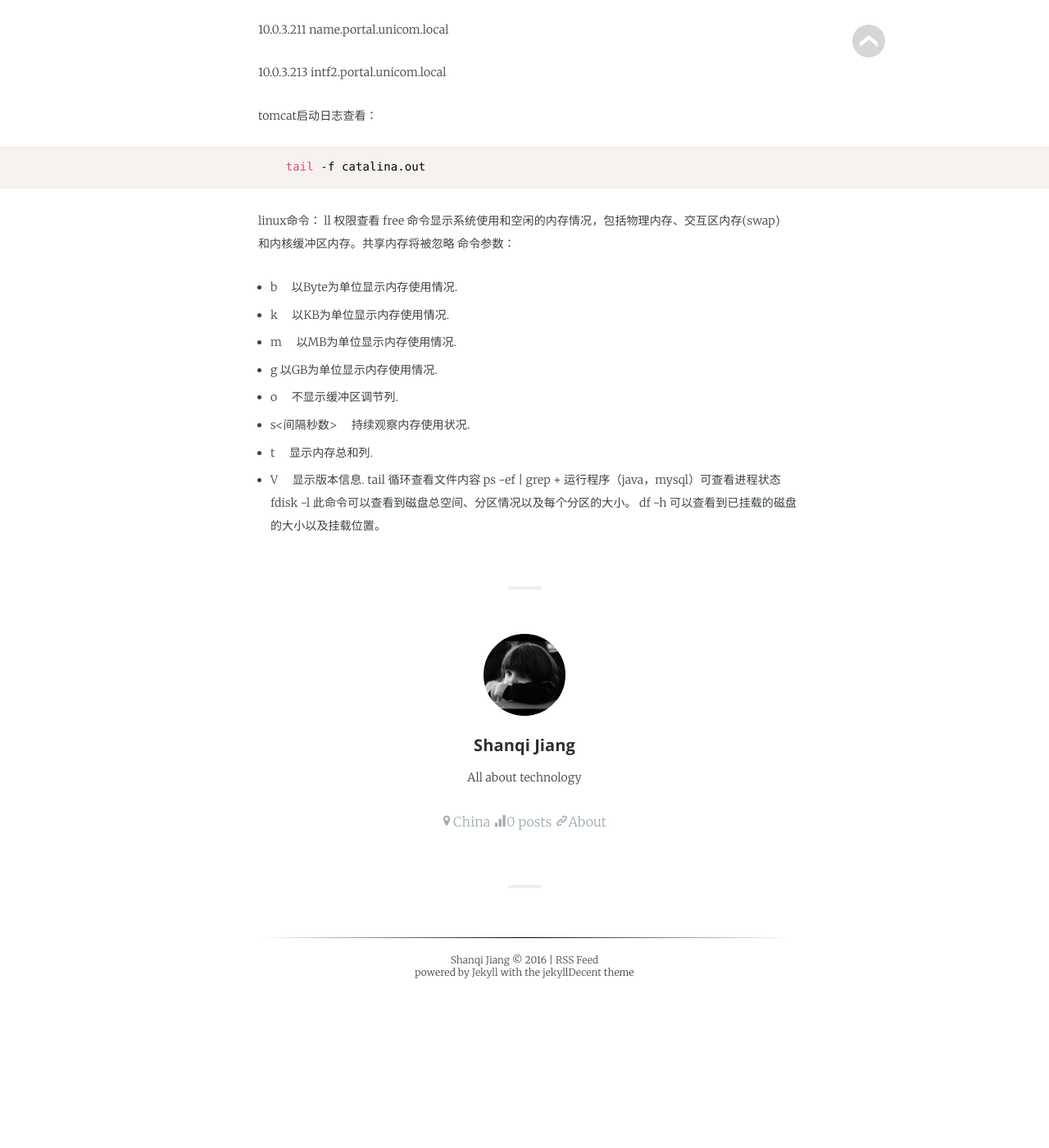
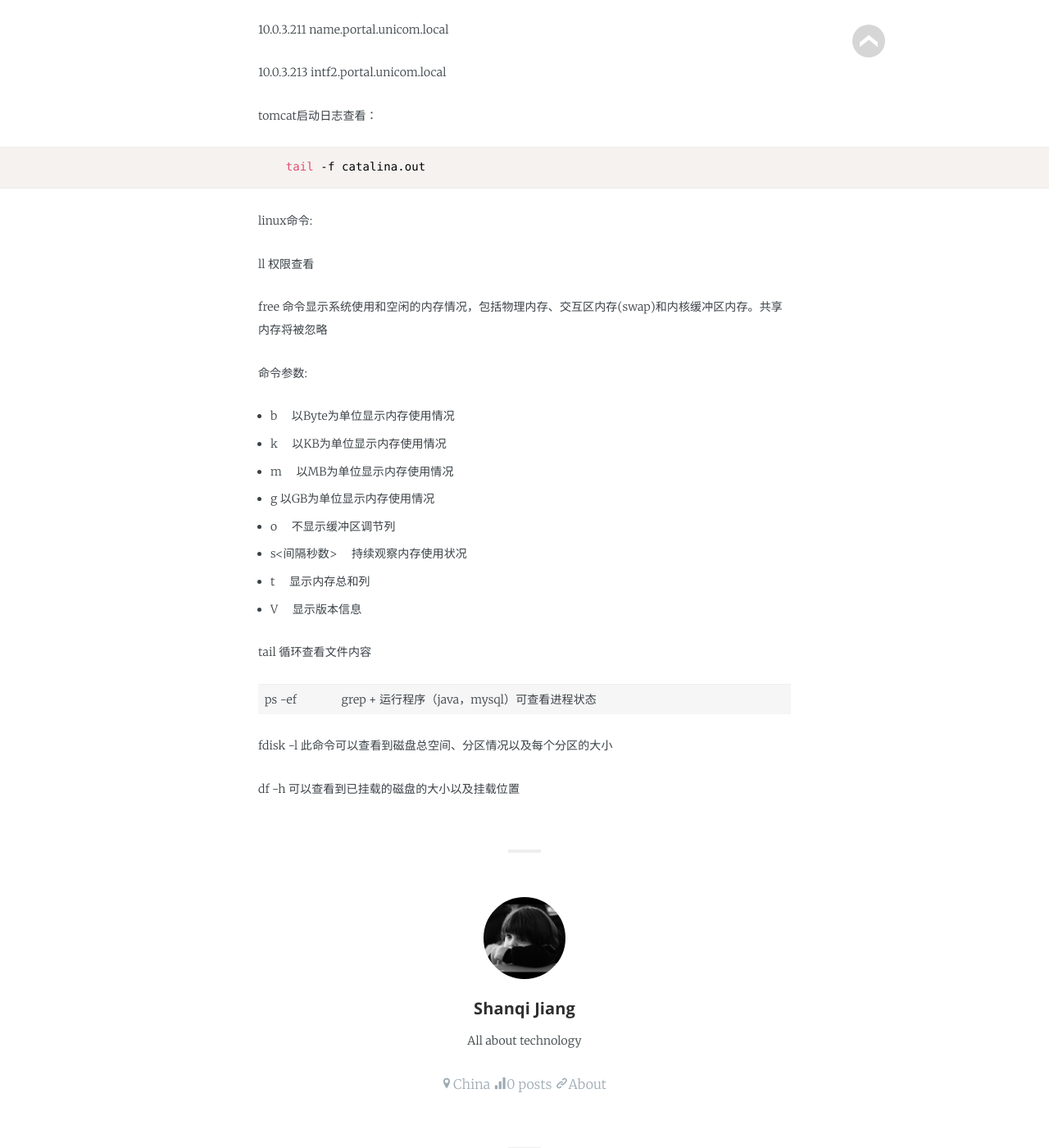
Before and after one commit to jpotato0o/jpotato0o.github.io, a Jekyll site: the page built from _posts/2016-08-22-Server-Mysql.md, in a window 1280 px wide and 1400 px high, scrolled down 1575 px. Shown: the whole window at 82% size. Built offline with Jekyll 4.4.1, drawn with Linux system fonts in a browser that asks for light colours; some web fonts are replaced; before the commit the page ends 2790 px from its top, so only the background shows below that; part of the change alters nothing that is shown; some of the changed text lies outside the part shown.

````diff
--- a/_posts/2016-08-22-Server-Mysql.md
+++ b/_posts/2016-08-22-Server-Mysql.md
@@ -3,14 +3,13 @@ layout:            post
 title:             "Server-building"
 date:              2016-08-22 12:25:00 +0300
 tags:              Server
-category:          Readme
+category:          Read
 author:            sjiang
 ---
 
 Install JDK.
 
 Install mysql.
-
 Install tomcat/nginx.
 
 
@@ -31,6 +30,7 @@ Install tomcat/nginx.
 ```
 
 程序在webapps下
+
 地址：10.0.210.160：8080/upf
 
 数据库重启：
@@ -58,19 +58,27 @@ tomcat启动日志查看：
 ```
 
 
-linux命令：
+linux命令:
+
 ll  权限查看
+
 free 命令显示系统使用和空闲的内存情况，包括物理内存、交互区内存(swap)和内核缓冲区内存。共享内存将被忽略
-命令参数：
-- b 　以Byte为单位显示内存使用情况.
-- k 　以KB为单位显示内存使用情况.
-- m 　以MB为单位显示内存使用情况.
-- g   以GB为单位显示内存使用情况.
-- o 　不显示缓冲区调节列.
-- s<间隔秒数> 　持续观察内存使用状况.
-- t 　显示内存总和列.
-- V 　显示版本信息.
+
+命令参数:
+
+- b 　以Byte为单位显示内存使用情况
+- k 　以KB为单位显示内存使用情况
+- m 　以MB为单位显示内存使用情况
+- g   以GB为单位显示内存使用情况
+- o 　不显示缓冲区调节列
+- s<间隔秒数> 　持续观察内存使用状况
+- t 　显示内存总和列
+- V 　显示版本信息
+
 tail		循环查看文件内容
+
 ps -ef | grep + 运行程序（java，mysql）可查看进程状态
-fdisk -l		此命令可以查看到磁盘总空间、分区情况以及每个分区的大小。
-df -h		可以查看到已挂载的磁盘的大小以及挂载位置。
+
+fdisk -l		此命令可以查看到磁盘总空间、分区情况以及每个分区的大小
+
+df -h		可以查看到已挂载的磁盘的大小以及挂载位置
````
